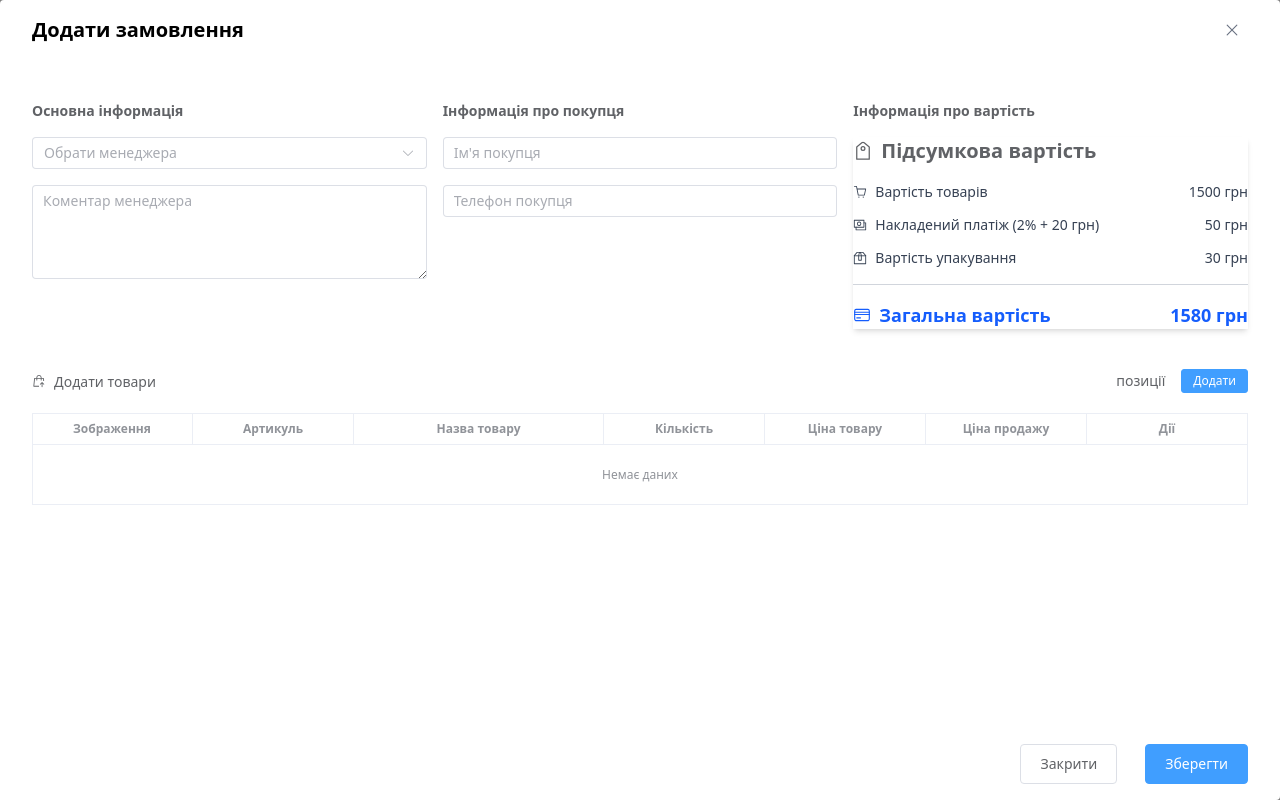
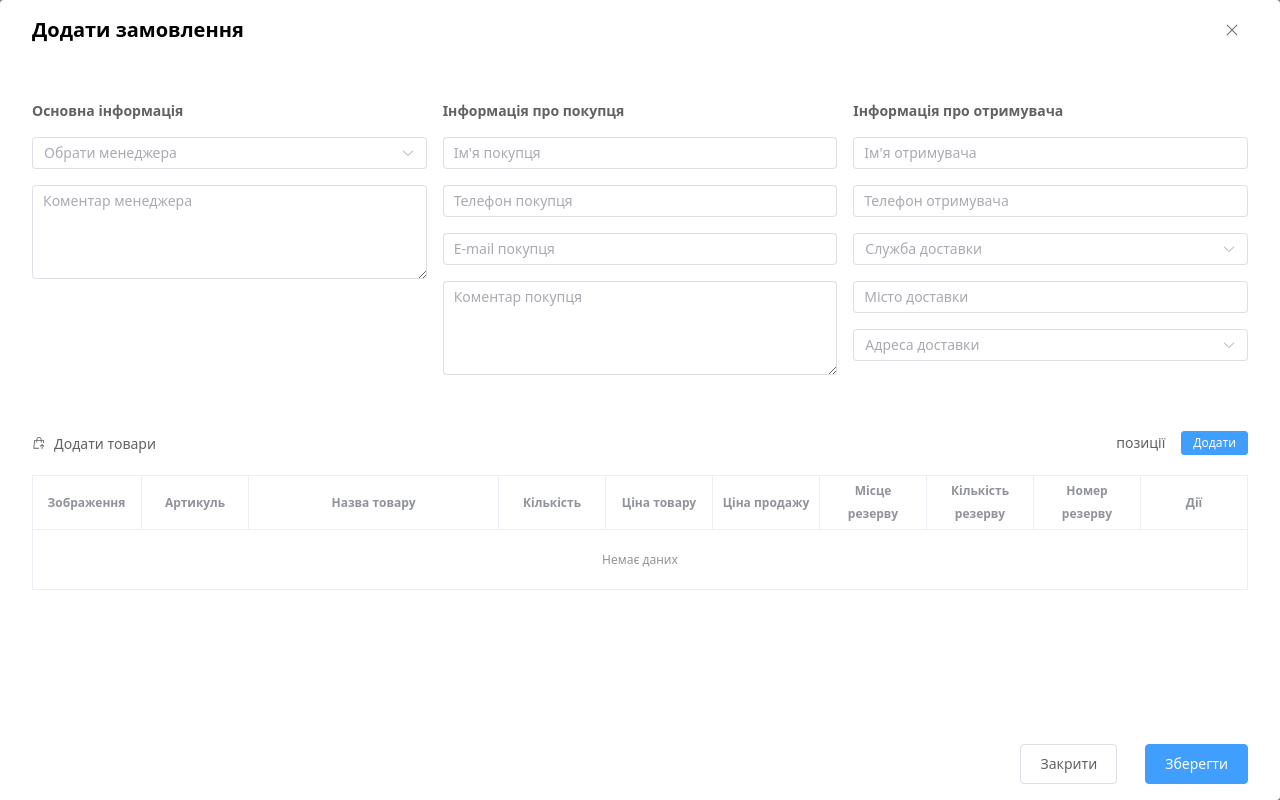
Before and after one commit to NpmPanic/ORDER_TABLE, a Vue app: page / in a window 1280 px wide. Both pictures are taken after a click on the button "Додати замовлення". Built offline with nearby package versions, Linux system fonts and the light colour scheme.

Commit message:
addOrder update

```diff
--- a/src/App.vue
+++ b/src/App.vue
@@ -483,7 +483,13 @@ function formatNumber(value) {
 		:warehouseList="optionsWarehouseReserve"
 		@save="handleSaveReserves"
 	/>
-	<AddOrderDialog v-model="isAddOrder" :managersList="optionsOrderManager" />
+	<AddOrderDialog
+		v-model="isAddOrder"
+		:managersList="optionsOrderManager"
+		:deliveryService="optionsDeliveryService"
+		:deliveryAdress="optionsDeliveryAdress"
+		:warehouseList="optionsWarehouseReserve"
+	/>
 
 	<!-- Основная таблица с данными -->
 	<div class="pb-5">
--- a/src/components/AddOrderDialog.vue
+++ b/src/components/AddOrderDialog.vue
@@ -1,7 +1,4 @@
 <script setup>
-import { ref } from 'vue'
-import { TABLE_DATA } from './TableData'
-import AddProductDrawer from './AddProductDrawer.vue'
 import {
 	PriceTag,
 	ShoppingCart,
@@ -10,33 +7,140 @@ import {
 	Close,
 	Box,
 	Sell,
+	DocumentAdd,
+	Delete,
 } from '@element-plus/icons-vue'
+import { ElMessage, ElMessageBox } from 'element-plus'
+import { ref } from 'vue'
+import AddProductDrawer from './AddProductDrawer.vue'
+import AddReserveModal from './AddReserveModal.vue'
+import EditTextPopover from './EditTextPopover.vue'
+import EditCountPopover from './EditCountPopover.vue'
 
 const props = defineProps({
 	modelValue: Boolean,
 	managersList: Array,
+	deliveryService: Array,
+	deliveryAdress: Array,
+	warehouseList: Array,
 })
 const emit = defineEmits(['update:modelValue'])
 
 const isAddProduct = ref(false)
+const isAddReserve = ref(false)
+const addProducts = ref([])
+const currentEditProduct = ref([])
 
-const currentProducts = ref([])
+const newOrder = ref([
+	{
+		id: '',
+		order: {
+			order_number: '',
+			order_status: 'Новий',
+			contact_status: '',
+			pay_status: 'Не оплачено',
+			created_at: '',
+			source: 'По дзвінку',
+			manager: '',
+			manager_comment: '',
+		},
+		customer: {
+			id: '',
+			name: '',
+			phone: '',
+			email: '',
+			comment: '',
+		},
+		recipient: {
+			id: '',
+			name: '',
+			phone: '',
+		},
+		products: [],
+
+		additional_products: [],
+
+		delivery: {
+			delivery_date: '',
+			service: '',
+			ttn: '',
+			adress: '',
+			city: '',
+			delivery_status: '',
+			delivery_price: '',
+		},
+	},
+])
+
+const takeCurrentEditProduct = product => {
+	currentEditProduct.value = product
+	isAddReserve.value = true
+}
 
 const handleProductSave = products => {
 	products.forEach(newProduct => {
 		// Ищем товар с таким же id в currentOrder
-		const existingProductIndex = currentProducts.value.findIndex(
+		const existingProductIndex = addProducts.value.findIndex(
 			p => p.id === newProduct.id
 		)
 
 		if (existingProductIndex !== -1) {
 			// Если товар уже есть - обновляем количество
-			currentProducts.value[existingProductIndex].count += newProduct.count
+			addProducts.value[existingProductIndex].count += newProduct.count
 		} else {
 			// Если товара нет - добавляем новый
-			currentProducts.value.push({ ...newProduct })
+			addProducts.value.push({ ...newProduct })
 		}
 	})
+}
+
+// Обработчик добавления резерва к выбраному товару
+const handleSaveReserves = reserves => {
+	const validReserves = reserves.filter(
+		reserve => reserve.place && reserve.count > 0
+	)
+
+	if (validReserves.length > 0) {
+		currentEditProduct.value.warehouse.push(...validReserves)
+	}
+
+	isAddReserve.value = false
+}
+
+// Вычисления максимального количества резерва для прямого редактирования
+const getMaxReserveCount = (product, currentReserveIndex) => {
+	if (!product.warehouse) return product.count
+
+	const totalOtherReserves = product.warehouse.reduce((total, item, index) => {
+		return index === currentReserveIndex ? total : total + item.count
+	}, 0)
+
+	const remaining = product.count - totalOtherReserves
+	return remaining > 0 ? remaining : 0
+}
+
+// Удаления резерва из текущего товара
+const deleteReserve = (warehouseArray, index) => {
+	ElMessageBox.confirm('Ця дія незворотня. Продовжити?', 'Увага!', {
+		confirmButtonText: 'Так',
+		cancelButtonText: 'Ні',
+		type: 'error',
+		icon: Delete,
+	})
+		.then(() => {
+			warehouseArray.splice(index, 1)
+
+			ElMessage({
+				type: 'success',
+				message: 'Видалення завершено',
+			})
+		})
+		.catch(() => {
+			ElMessage({
+				type: 'error',
+				message: 'Видалення скасовано',
+			})
+		})
 }
 
 const saveModal = () => {
@@ -49,6 +153,13 @@ const closeModal = () => {
 </script>
 <template>
 	<AddProductDrawer v-model="isAddProduct" @save="handleProductSave" />
+	<AddReserveModal
+		v-model="isAddReserve"
+		:product="currentEditProduct"
+		:countProduct="currentEditProduct.count"
+		:warehouseList="props.warehouseList"
+		@save="handleSaveReserves"
+	/>
 
 	<el-dialog
 		:model-value="props.modelValue"
@@ -111,55 +222,68 @@ const closeModal = () => {
 						clearable
 						class="pb-4"
 					/>
+					<el-input
+						v-model="buyerName"
+						placeholder="E-mail покупця"
+						clearable
+						class="pb-4"
+					/>
+					<el-input
+						v-model="managerComment"
+						type="textarea"
+						placeholder="Коментар покупця"
+						rows="4"
+						class="pb-4"
+					/>
 				</div>
 
-				<!-- Блок 3: Інформація про вартість -->
+				<!-- Блок 3: Інформація про доставку -->
 				<div class="w-1/3">
-					<p class="font-semibold pb-4">Інформація про вартість</p>
-					<div class="bg-white shadow-md">
-						<h2 class="text-xl font-semibold mb-4 flex items-center gap-2">
-							<el-icon><PriceTag /></el-icon>
-							Підсумкова вартість
-						</h2>
-
-						<div class="space-y-3">
-							<div class="flex justify-between items-center text-gray-700">
-								<div class="flex items-center gap-2">
-									<el-icon><ShoppingCart /></el-icon>
-									<span>Вартість товарів</span>
-								</div>
-								<span>1500 грн</span>
-							</div>
-
-							<div class="flex justify-between items-center text-gray-700">
-								<div class="flex items-center gap-2">
-									<el-icon><Money /></el-icon>
-									<span>Накладений платіж (2% + 20 грн)</span>
-								</div>
-								<span>50 грн</span>
-							</div>
-
-							<div class="flex justify-between items-center text-gray-700">
-								<div class="flex items-center gap-2">
-									<el-icon><Box /></el-icon>
-									<span>Вартість упакування</span>
-								</div>
-								<span>30 грн</span>
-							</div>
-						</div>
-
-						<hr class="my-4 border-gray-300" />
-
-						<div
-							class="flex justify-between items-center text-lg font-bold text-blue-600"
-						>
-							<div class="flex items-center gap-2">
-								<el-icon><CreditCard /></el-icon>
-								<span>Загальна вартість</span>
-							</div>
-							<span>1580 грн</span>
-						</div>
-					</div>
+					<p class="font-semibold pb-4">Інформація про отримувача</p>
+					<el-input
+						v-model="buyerName"
+						placeholder="Ім'я отримувача"
+						clearable
+						class="pb-4"
+					/>
+					<el-input
+						v-model="buyerName"
+						placeholder="Телефон отримувача"
+						clearable
+						class="pb-4"
+					/>
+					<el-select
+						v-model="selectedManager"
+						placeholder="Служба доставки"
+						clearable
+						class="pb-4"
+					>
+						<el-option
+							v-for="manager in props.deliveryService"
+							:key="manager.value"
+							:label="manager.label"
+							:value="manager.value"
+						/>
+					</el-select>
+					<el-input
+						v-model="buyerName"
+						placeholder="Місто доставки"
+						clearable
+						class="pb-4"
+					/>
+					<el-select
+						v-model="selectedManager"
+						placeholder="Адреса доставки"
+						clearable
+						class="pb-4"
+					>
+						<el-option
+							v-for="manager in props.deliveryAdress"
+							:key="manager.value"
+							:label="manager.label"
+							:value="manager.value"
+						/>
+					</el-select>
 				</div>
 			</div>
 
@@ -179,12 +303,7 @@ const closeModal = () => {
 					</div>
 				</div>
 
-				<el-table
-					:data="currentProducts"
-					style="width: 100%"
-					border
-					size="small"
-				>
+				<el-table :data="addProducts" style="width: 100%" border size="small">
 					<el-table-column
 						label="Зображення"
 						header-align="center"
@@ -257,9 +376,94 @@ const closeModal = () => {
 							<span>{{ row.price * row.count }}</span>
 						</template>
 					</el-table-column>
+					<el-table-column
+						label="Місце резерву"
+						header-align="center"
+						align="center"
+					>
+						<template #default="{ row }">
+							<div v-if="row.warehouse && row.warehouse.length > 0">
+								<div v-for="(reserve, i) in row.warehouse" :key="i">
+									<EditTextPopover
+										:initialText="reserve.place"
+										@update:textValue="newValue => (reserve.place = newValue)"
+									/>
+								</div>
+							</div>
+							<span v-else class="text-gray-400">Не задано</span>
+						</template>
+					</el-table-column>
+					<el-table-column
+						label="Кількість резерву"
+						header-align="center"
+						align="center"
+					>
+						<template #default="{ row }">
+							<div v-if="row.warehouse && row.warehouse.length > 0">
+								<div v-for="(reserve, i) in row.warehouse" :key="i">
+									<EditCountPopover
+										:initialCount="reserve.count"
+										:maxCount="getMaxReserveCount(row, i)"
+										@update:countValue="newValue => (reserve.count = newValue)"
+									/>
+								</div>
+							</div>
+							<span v-else class="text-gray-400">Не задано</span>
+						</template>
+					</el-table-column>
+					<el-table-column
+						label="Номер резерву"
+						header-align="center"
+						align="center"
+					>
+						<template #default="{ row }">
+							<div v-if="row.warehouse && row.warehouse.length > 0">
+								<div
+									class="flex items-center justify-center gap-4"
+									v-for="(reserve, i) in row.warehouse"
+									:key="i"
+								>
+									<EditTextPopover
+										:initialText="reserve.number"
+										@update:textValue="newValue => (reserve.number = newValue)"
+									/>
+									<div
+										class="mt-1 cursor-pointer hover:text-red-500 transition"
+									>
+										<el-tooltip content="Видалити резерв" placement="top">
+											<el-icon @click="deleteReserve(row.warehouse, i)"
+												><Delete
+											/></el-icon>
+										</el-tooltip>
+									</div>
+								</div>
+							</div>
+							<span v-else class="text-gray-400">Не задано</span>
+						</template>
+					</el-table-column>
 
 					<el-table-column label="Дії" header-align="center" align="center">
-						<template #default="{ row }"> </template>
+						<template #default="{ row }">
+							<div class="flex items-center justify-center gap-4">
+								<div
+									class="text-sm cursor-pointer hover:text-green-500 transition"
+								>
+									<el-tooltip content="Додати резерв" placement="top">
+										<el-icon @click="takeCurrentEditProduct(row)"
+											><DocumentAdd
+										/></el-icon>
+									</el-tooltip>
+								</div>
+
+								<div
+									class="text-sm cursor-pointer hover:text-red-500 transition"
+								>
+									<el-tooltip content="Видалити товар" placement="top">
+										<el-icon><Delete /></el-icon>
+									</el-tooltip>
+								</div>
+							</div>
+						</template>
 					</el-table-column>
 				</el-table>
 			</div>
```
